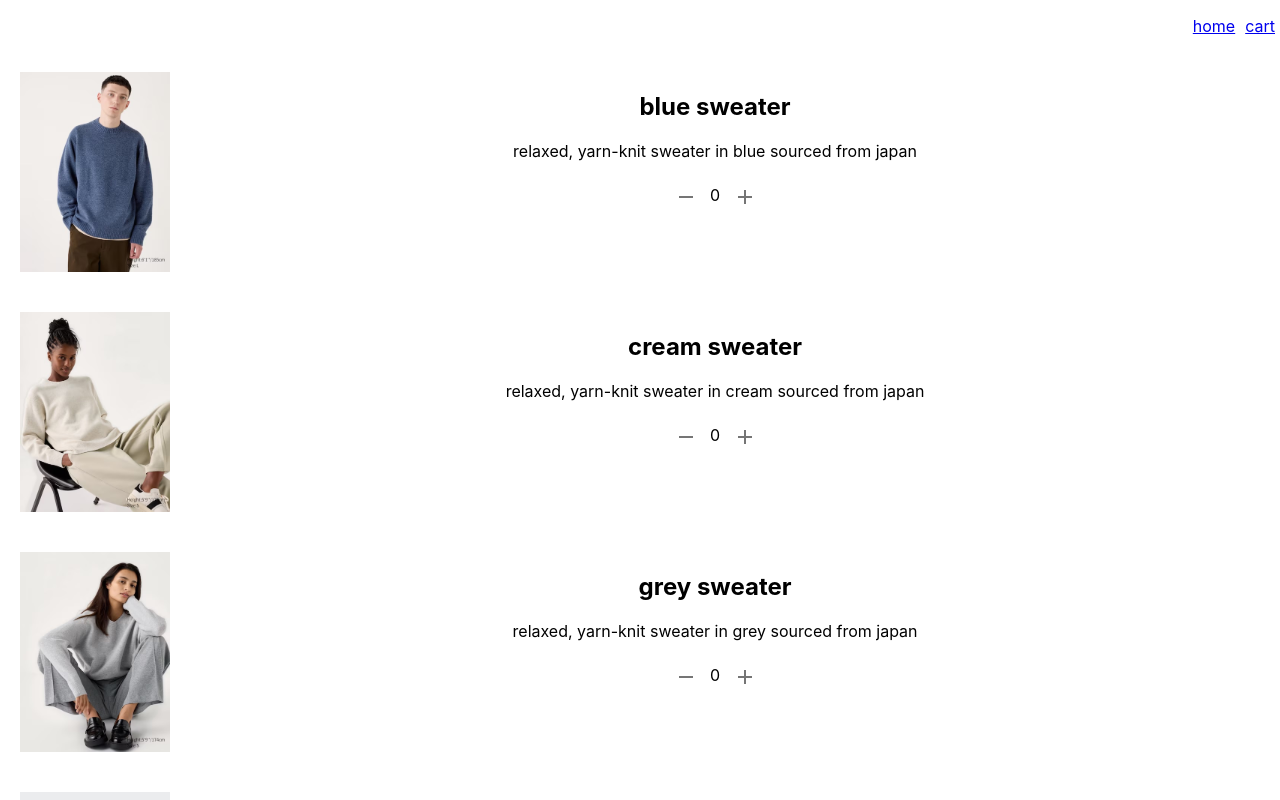
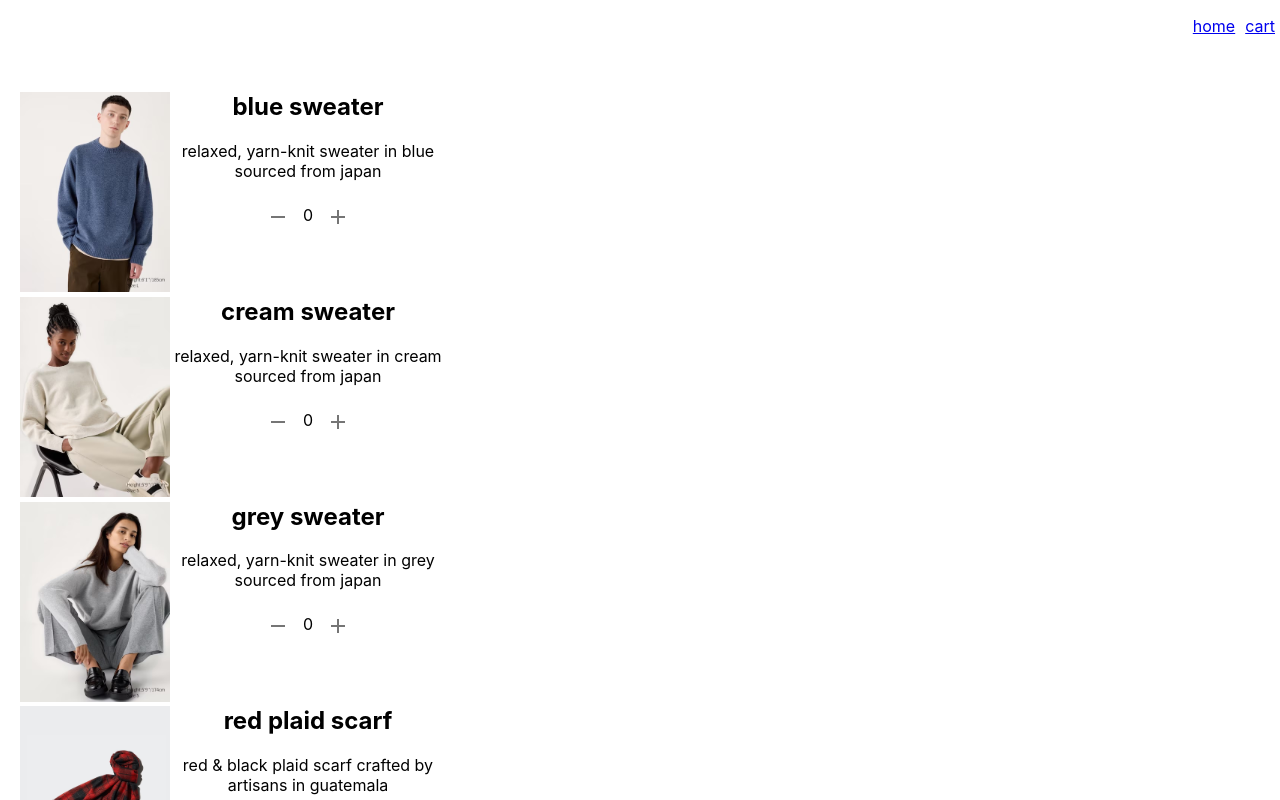
Before and after one commit to sabelle/cozy-threads, a React (Create React App) app: page / in a window 1280 px wide. Shown: the top 800 px of the page. Built offline with nearby package versions, Linux system fonts and the light colour scheme.

Commit message:
css edit on Home level

```diff
--- a/src/Home.css
+++ b/src/Home.css
@@ -1,4 +1,4 @@
 .Home-grid {
-    /* display: table-row; */
-    display: block;
+    display: table-row;
+    /* display: block; */
   }
--- a/src/ProductCard.css
+++ b/src/ProductCard.css
@@ -1,12 +1,12 @@
 .Card {
-  display: grid;
+  /* display: grid; */
   padding: 20px;
 
 
 };
 
 .Card-container {
-  display: grid;
+  /* display: flex; */
 
 }
 
```
